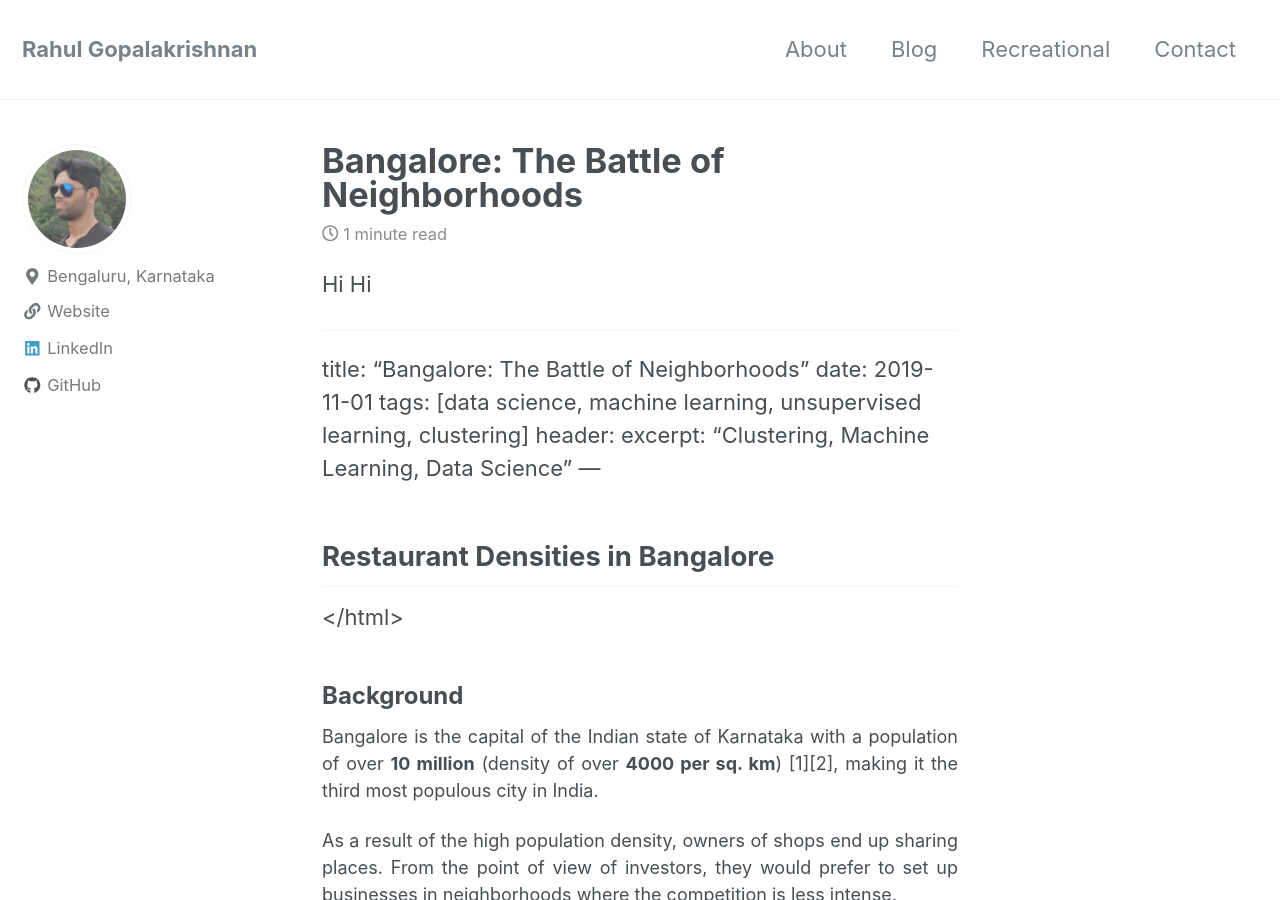
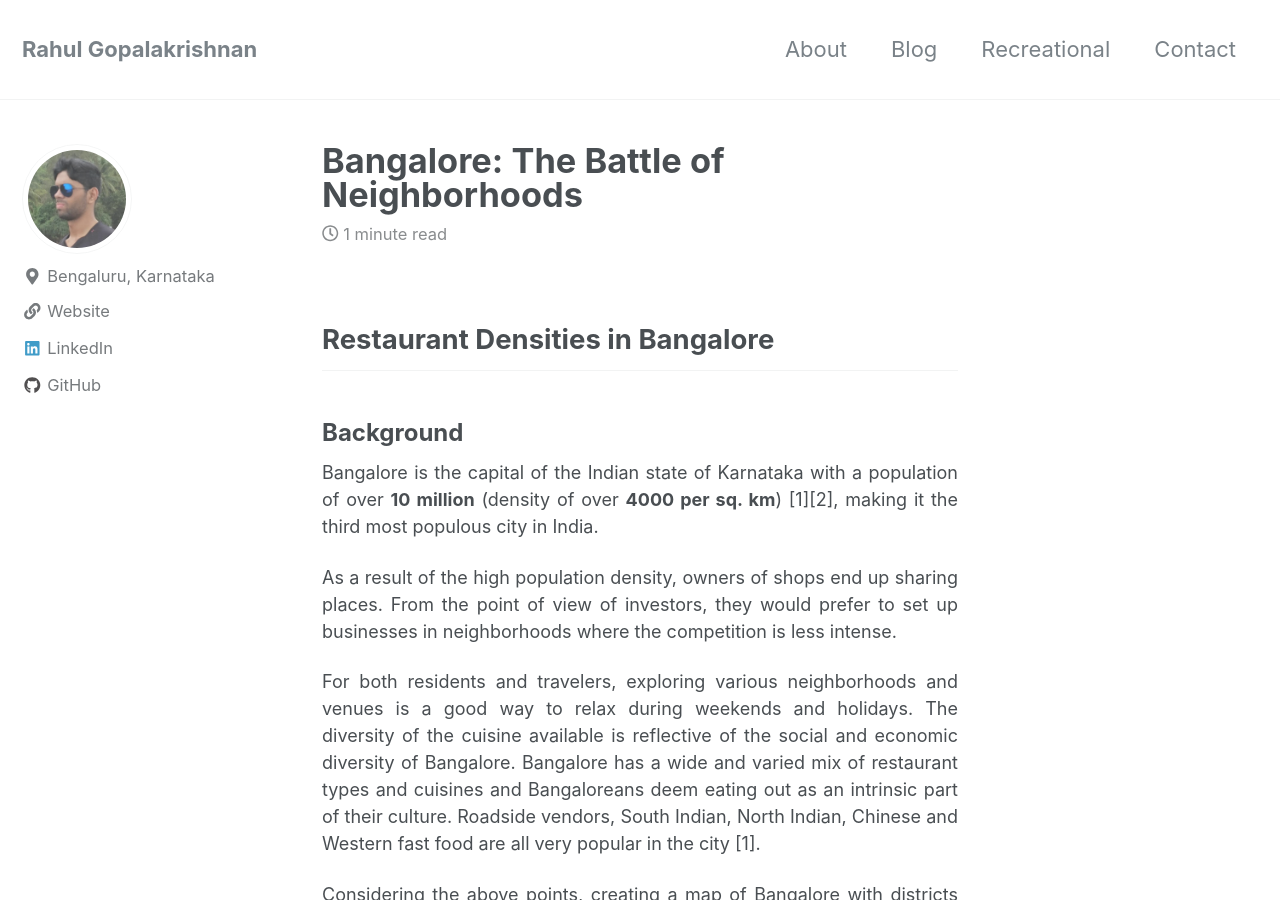
Before and after one commit to gopalrahulrg/gopalrahulrg.github.io, a Jekyll site: the page built from _posts/2019-11-01-cnbr.md, in a window 1280 px wide and 900 px high. Built offline with Jekyll 4.4.1, drawn with Linux system fonts in a browser that asks for light colours; nearby versions of some CDN libraries.

Commit message:
Update 2019-11-01-cnbr.md

```diff
--- a/_posts/2019-11-01-cnbr.md
+++ b/_posts/2019-11-01-cnbr.md
@@ -1,13 +1,3 @@
----
-title: "Bangalore: The Battle of Neighborhoods"
-date: 2019-11-01
-tags: [data science, machine learning, unsupervised learning, clustering]
-header:
-excerpt: "Clustering, Machine Learning, Data Science"
----
-
-Hi Hi
-
 ---
 title: "Bangalore: The Battle of Neighborhoods"
 date: 2019-11-01
@@ -17,8 +7,6 @@ excerpt: "Clustering, Machine Learning, Data Science"
 ---
 
 ## Restaurant Densities in Bangalore
-
-</html>
 
 <font size="5"><h3>Background</h3></font>
 
```
